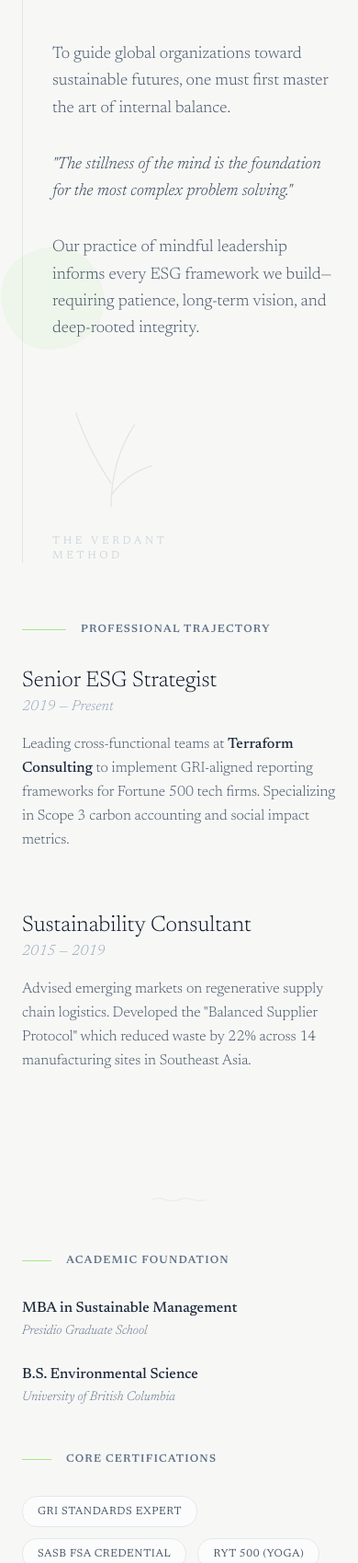
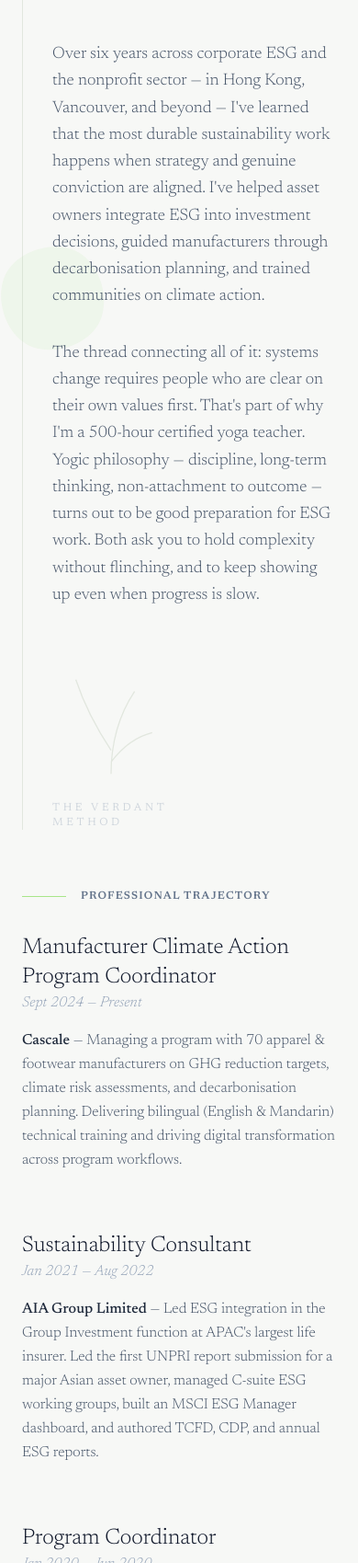
Before and after one commit to nicoleleekauer97/website-2.0, a plain HTML site: page 02-about.html in a window 390 px wide. Shown: the part 301-2000 px from the top of the page at 92% size. Drawn offline with nearby package versions, Linux system fonts and the light colour scheme.

Commit message:
Replace placeholder about page content with accurate CV and bio (#5)
* Remove Services, Portfolio, and Blog nav links; remove blog section from contact page

Hides 03-services.html, 04-portfolio.html, and the Blog (#blog) entry from
all desktop and mobile navigation bars across every HTML file. Also removes
the blog/insights section from the 05-contact.html body. About and Contact
links remain intact; page files are untouched.

https://claude.ai/code/session_019D3qaRPucUKqNFJKLB83ko

* Replace placeholder about page content with Nicole's accurate CV and bio

Updates left panel ethos text, all three professional trajectory entries,
academic credentials, certifications, and CTA button label with real content.

https://claude.ai/code/session_019D3qaRPucUKqNFJKLB83ko

---------

Co-authored-by: Claude <noreply@anthropic.com>

```diff
--- a/02-about.html
+++ b/02-about.html
@@ -63,13 +63,10 @@
         </h2>
         <div class="space-y-8 text-lg font-light leading-relaxed text-slate-600 dark:text-slate-400">
           <p>
-            To guide global organizations toward sustainable futures, one must first master the art of internal balance.
-          </p>
-          <p class="italic text-slate-700 dark:text-slate-300">
-            "The stillness of the mind is the foundation for the most complex problem solving."
+            Over six years across corporate ESG and the nonprofit sector — in Hong Kong, Vancouver, and beyond — I've learned that the most durable sustainability work happens when strategy and genuine conviction are aligned. I've helped asset owners integrate ESG into investment decisions, guided manufacturers through decarbonisation planning, and trained communities on climate action.
           </p>
           <p>
-            Our practice of mindful leadership informs every ESG framework we build—requiring patience, long-term vision, and deep-rooted integrity.
+            The thread connecting all of it: systems change requires people who are clear on their own values first. That's part of why I'm a 500-hour certified yoga teacher. Yogic philosophy — discipline, long-term thinking, non-attachment to outcome — turns out to be good preparation for ESG work. Both ask you to hold complexity without flinching, and to keep showing up even when progress is slow.
           </p>
         </div>
         <div class="mt-16 w-32 opacity-40">
@@ -92,20 +89,29 @@
         <div class="space-y-16">
           <div>
             <div class="flex flex-col md:flex-row md:justify-between mb-4">
-              <h4 class="text-2xl font-display font-light text-slate-900 dark:text-white">Senior ESG Strategist</h4>
-              <span class="text-slate-400 font-light italic">2019 — Present</span>
+              <h4 class="text-2xl font-display font-light text-slate-900 dark:text-white">Manufacturer Climate Action Program Coordinator</h4>
+              <span class="text-slate-400 font-light italic">Sept 2024 — Present</span>
             </div>
             <p class="text-slate-600 dark:text-slate-400 leading-relaxed max-w-2xl font-light">
-              Leading cross-functional teams at <span class="text-slate-800 dark:text-slate-200 font-medium">Terraform Consulting</span> to implement GRI-aligned reporting frameworks for Fortune 500 tech firms. Specializing in Scope 3 carbon accounting and social impact metrics.
+              <span class="text-slate-800 dark:text-slate-200 font-medium">Cascale</span> — Managing a program with 70 apparel &amp; footwear manufacturers on GHG reduction targets, climate risk assessments, and decarbonisation planning. Delivering bilingual (English &amp; Mandarin) technical training and driving digital transformation across program workflows.
             </p>
           </div>
           <div>
             <div class="flex flex-col md:flex-row md:justify-between mb-4">
               <h4 class="text-2xl font-display font-light text-slate-900 dark:text-white">Sustainability Consultant</h4>
-              <span class="text-slate-400 font-light italic">2015 — 2019</span>
+              <span class="text-slate-400 font-light italic">Jan 2021 — Aug 2022</span>
             </div>
             <p class="text-slate-600 dark:text-slate-400 leading-relaxed max-w-2xl font-light">
-              Advised emerging markets on regenerative supply chain logistics. Developed the "Balanced Supplier Protocol" which reduced waste by 22% across 14 manufacturing sites in Southeast Asia.
+              <span class="text-slate-800 dark:text-slate-200 font-medium">AIA Group Limited</span> — Led ESG integration in the Group Investment function at APAC's largest life insurer. Led the first UNPRI report submission for a major Asian asset owner, managed C-suite ESG working groups, built an MSCI ESG Manager dashboard, and authored TCFD, CDP, and annual ESG reports.
+            </p>
+          </div>
+          <div>
+            <div class="flex flex-col md:flex-row md:justify-between mb-4">
+              <h4 class="text-2xl font-display font-light text-slate-900 dark:text-white">Program Coordinator</h4>
+              <span class="text-slate-400 font-light italic">Jan 2020 — Jun 2020</span>
+            </div>
+            <p class="text-slate-600 dark:text-slate-400 leading-relaxed max-w-2xl font-light">
+              <span class="text-slate-800 dark:text-slate-200 font-medium">Animals in Science Policy Institute</span> — Delivered social impact programming during COVID-19, designed an online marketing strategy that recruited 400+ students, and coordinated 20+ volunteers for community outreach.
             </p>
           </div>
         </div>
@@ -127,12 +133,12 @@
           </div>
           <ul class="space-y-6">
             <li>
-              <span class="block font-medium text-slate-800 dark:text-slate-200">MBA in Sustainable Management</span>
-              <span class="text-sm font-light text-slate-500 italic">Presidio Graduate School</span>
+              <span class="block font-medium text-slate-800 dark:text-slate-200">Masters in Sustainable Business &amp; Innovation</span>
+              <span class="text-sm font-light text-slate-500 italic">EADA Business School — Impact Management Specialisation, Diversity Scholarship</span>
             </li>
             <li>
-              <span class="block font-medium text-slate-800 dark:text-slate-200">B.S. Environmental Science</span>
-              <span class="text-sm font-light text-slate-500 italic">University of British Columbia</span>
+              <span class="block font-medium text-slate-800 dark:text-slate-200">Bachelor of Environment &amp; Sustainability</span>
+              <span class="text-sm font-light text-slate-500 italic">University of British Columbia — Multiple Scholarships</span>
             </li>
           </ul>
         </div>
@@ -142,10 +148,10 @@
             <h3 class="uppercase tracking-widest text-xs font-semibold text-slate-500">Core Certifications</h3>
           </div>
           <div class="flex flex-wrap gap-3">
-            <span class="px-4 py-2 border border-slate-200 dark:border-slate-700 rounded-lg text-xs tracking-wider uppercase bg-white/50 dark:bg-white/5 text-slate-600 dark:text-slate-400">GRI Standards Expert</span>
-            <span class="px-4 py-2 border border-slate-200 dark:border-slate-700 rounded-lg text-xs tracking-wider uppercase bg-white/50 dark:bg-white/5 text-slate-600 dark:text-slate-400">SASB FSA Credential</span>
-            <span class="px-4 py-2 border border-slate-200 dark:border-slate-700 rounded-lg text-xs tracking-wider uppercase bg-white/50 dark:bg-white/5 text-slate-600 dark:text-slate-400">RYT 500 (Yoga)</span>
-            <span class="px-4 py-2 border border-slate-200 dark:border-slate-700 rounded-lg text-xs tracking-wider uppercase bg-white/50 dark:bg-white/5 text-slate-600 dark:text-slate-400">LEED AP</span>
+            <span class="px-4 py-2 border border-slate-200 dark:border-slate-700 rounded-lg text-xs tracking-wider uppercase bg-white/50 dark:bg-white/5 text-slate-600 dark:text-slate-400">Certified PMP</span>
+            <span class="px-4 py-2 border border-slate-200 dark:border-slate-700 rounded-lg text-xs tracking-wider uppercase bg-white/50 dark:bg-white/5 text-slate-600 dark:text-slate-400">RYT 500 Yoga Teacher</span>
+            <span class="px-4 py-2 border border-slate-200 dark:border-slate-700 rounded-lg text-xs tracking-wider uppercase bg-white/50 dark:bg-white/5 text-slate-600 dark:text-slate-400">B Corp Impact Teams</span>
+            <span class="px-4 py-2 border border-slate-200 dark:border-slate-700 rounded-lg text-xs tracking-wider uppercase bg-white/50 dark:bg-white/5 text-slate-600 dark:text-slate-400">UN Canadian Representative</span>
           </div>
         </div>
       </section>
@@ -157,7 +163,7 @@
           <p class="text-sm text-slate-500 font-light">Available for limited advisory roles and workshops.</p>
         </div>
         <a href="05-contact.html" class="px-8 py-4 bg-primary text-slate-800 font-medium rounded-full hover:shadow-lg hover:shadow-primary/20 transition-all uppercase tracking-widest text-xs">
-          Initiate Dialogue
+          Get in Touch
         </a>
       </div>
     </div>
```
